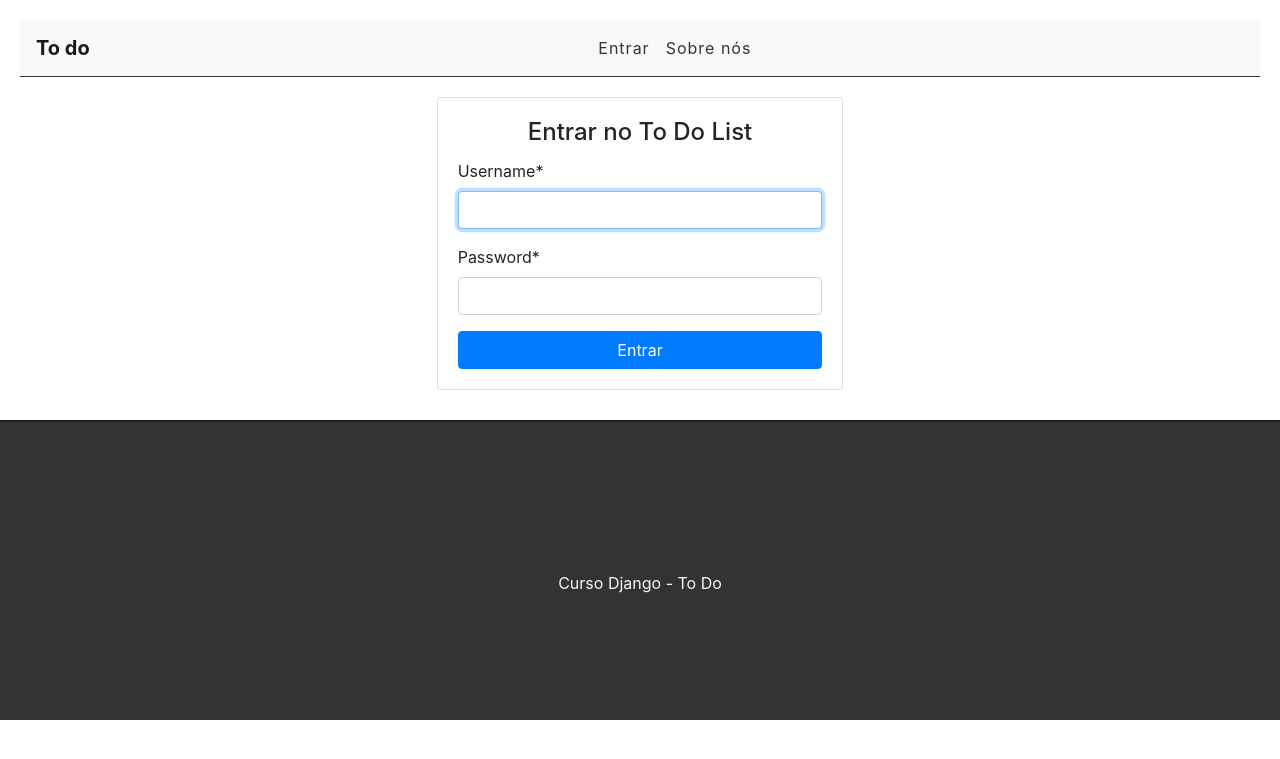
After one commit to renanbabinski/Django-Course, a Django app: page /accounts/login/ in a window 1280 px wide. The commit adds this page. Shown: the top 759 px of the page. Run offline with Django 3.2, Linux system fonts and the light colour scheme; some libraries are stand-ins or nearby versions.

Commit message:
Login e Logout

```diff
--- a/todo/tasks/static/css/style.css
+++ b/todo/tasks/static/css/style.css
@@ -134,3 +134,9 @@ ul.messages.li {
     margin-left: 5px;
     margin-right: 5px;
 }
+
+/* Login */
+
+.auth-card {
+    margin-bottom: 30px;
+}
--- a/todo/tasks/templates/base.html
+++ b/todo/tasks/templates/base.html
@@ -19,15 +19,26 @@
 
             <div class="collapse navbar-collapse" id="navbarSupportedContent">
               <ul class="navbar-nav mr-auto">
+                {% if user.is_authenticated %}
                   <li class="nav-item">
                     <a class="nav-link" href="#">Tarefas</a>
                   </li>
                   <li class="nav-item">
                       <a class="nav-link" href="#">Usuários</a>
                   </li>
+                {% else %}
+                  <li class="nav-item">
+                    <a class="nav-link" href="/accounts/login">Entrar</a>
+                  </li>
+                {% endif %}
                 <li class="nav-item">
                     <a class="nav-link" href="#">Sobre nós</a>
                 </li>
+                {% if user.is_authenticated %}
+                  <li class="nav-item">
+                    <a class="nav-link" href="/accounts/logout">Sair</a>
+                  </li>
+                {% endif %}
               </ul>
             </div>
         </nav>
--- /dev/null
+++ b/todo/templates/registration/login.html
@@ -0,0 +1,27 @@
+{% extends 'base.html' %}
+{% load crispy_forms_tags %}
+
+{% block title %}Entrar no To Do List{% endblock %}
+
+{% block content %}
+<div class="row">
+    <div class="col-md-4 offset-md-4">
+        <div class="card auth-card">
+            <div class="card-body">
+                <h4 class="card-title text-center">Entrar no To Do List</h4>
+
+                <form method="POST">
+                    {% csrf_token %}
+                    <input type="hidden" name="next" value="{{ next }}">
+
+                    {{ form|crispy }}
+                    <button type="submit" class="btn btn-primary btn-block">Entrar</button>
+
+                </form>
+
+            </div>
+
+        </div>
+    </div>
+</div>
+{% endblock %}
--- a/todo/todo/urls.py
+++ b/todo/todo/urls.py
@@ -1,22 +1,8 @@
-"""todo URL Configuration
-
-The `urlpatterns` list routes URLs to views. For more information please see:
-    https://docs.djangoproject.com/en/3.1/topics/http/urls/
-Examples:
-Function views
-    1. Add an import:  from my_app import views
-    2. Add a URL to urlpatterns:  path('', views.home, name='home')
-Class-based views
-    1. Add an import:  from other_app.views import Home
-    2. Add a URL to urlpatterns:  path('', Home.as_view(), name='home')
-Including another URLconf
-    1. Import the include() function: from django.urls import include, path
-    2. Add a URL to urlpatterns:  path('blog/', include('blog.urls'))
-"""
 from django.contrib import admin
 from django.urls import path, include
 
 urlpatterns = [
     path('admin/', admin.site.urls),
-    path('', include('tasks.urls'))
+    path('', include('tasks.urls')),
+    path('accounts/', include('django.contrib.auth.urls')),
 ]
```
Also changed, not shown: todo/tasks/views.py (+7 -1 lines), todo/todo/settings.py (+6 -1 lines), todo/db.sqlite3. Lines whose indentation alone changed are shown as unchanged.
